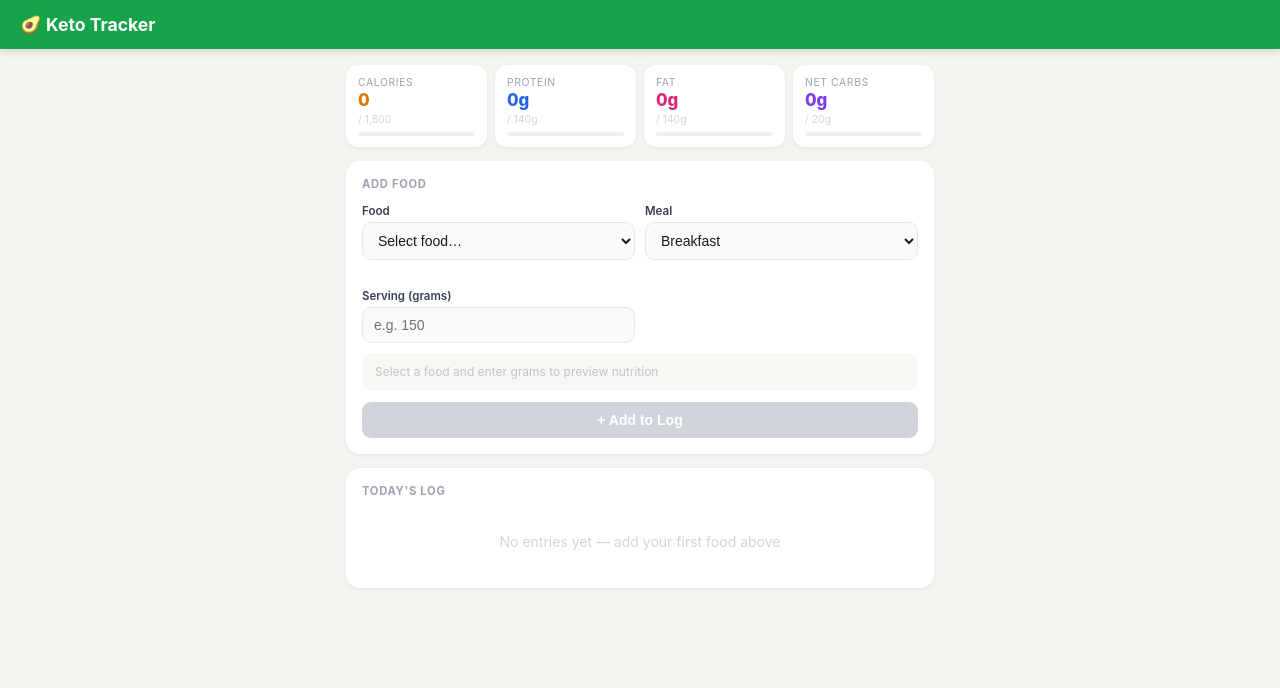
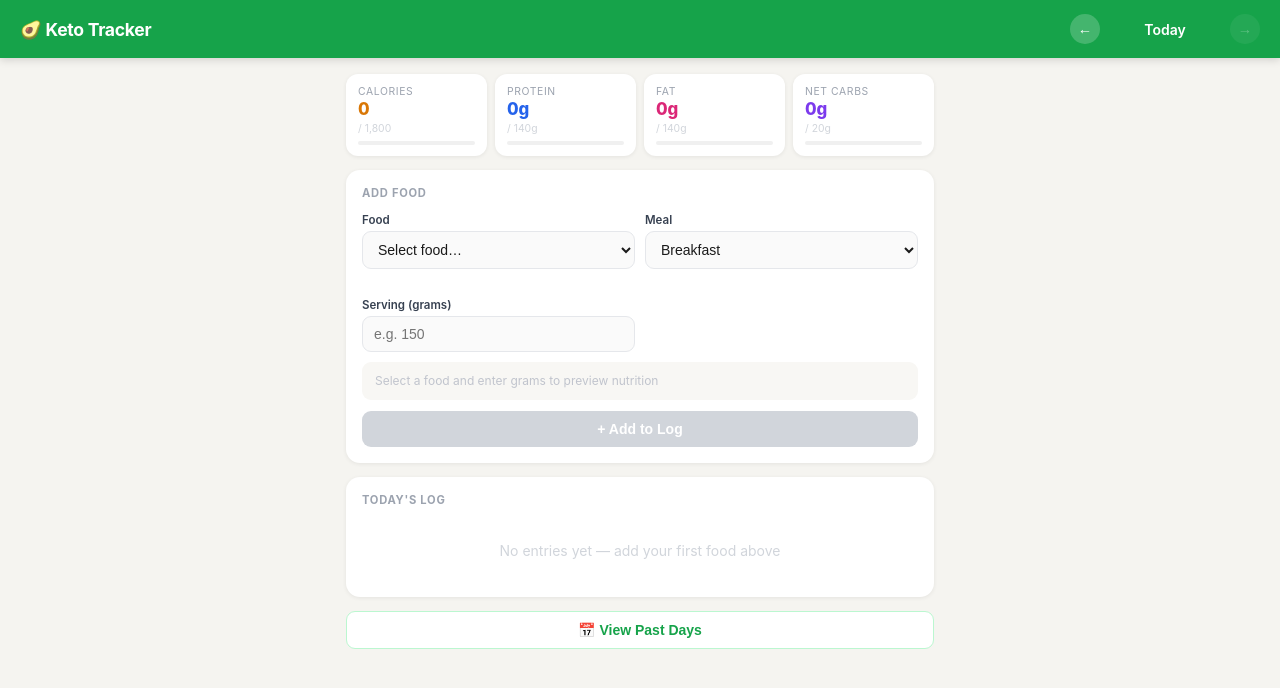
Before and after one commit to hazelugo/keto-tracker, a Vue app: page / in a window 1280 px wide. Shown: the top 688 px of the page. Built offline with nearby package versions, Linux system fonts and the light colour scheme; the HTML template or start-up script is replaced by a standard one.

Commit message:
wire all cmpnts into vueapp / added date nav

```diff
--- a/src/App.vue
+++ b/src/App.vue
@@ -1,22 +1,35 @@
 <template>
   <header>
     <h1>🥑 Keto Tracker</h1>
+    <div class="date-nav">
+      <button @click="store.shiftDate(-1)">&#8592;</button>
+      <span class="date-label">{{ dateLabel }}</span>
+      <button :disabled="store.isToday" @click="store.shiftDate(1)">
+        &#8594;
+      </button>
+    </div>
   </header>
+
   <main class="container">
     <MacroSummary />
     <AddFoodForm />
     <FoodLog />
+    <HistoryPanel />
   </main>
 </template>
 
 <script setup>
-import { onMounted } from "vue";
-import { useFoodLogStore } from "./stores/foodLog";
+import { computed, onMounted } from "vue";
+import { useFoodLogStore, formatDateLabel } from "./stores/foodLog";
 import MacroSummary from "./components/MacroSummary.vue";
 import AddFoodForm from "./components/AddFoodForm.vue";
 import FoodLog from "./components/FoodLog.vue";
+import HistoryPanel from "./components/HistoryPanel.vue";
 
 const store = useFoodLogStore();
+
+const dateLabel = computed(() => formatDateLabel(store.currentDate));
+
 onMounted(() => store.loadFromStorage());
 </script>
 
@@ -25,11 +38,50 @@ header {
   background: #16a34a;
   color: white;
   padding: 14px 20px;
+  display: flex;
+  align-items: center;
+  justify-content: space-between;
+  position: sticky;
+  top: 0;
+  z-index: 10;
   box-shadow: 0 2px 8px rgba(0, 0, 0, 0.15);
 }
 header h1 {
   font-size: 1.1rem;
   font-weight: 700;
+  letter-spacing: -0.3px;
+}
+.date-nav {
+  display: flex;
+  align-items: center;
+  gap: 10px;
+}
+.date-nav button {
+  background: rgba(255, 255, 255, 0.2);
+  border: none;
+  color: white;
+  width: 30px;
+  height: 30px;
+  border-radius: 50%;
+  cursor: pointer;
+  font-size: 0.9rem;
+  display: flex;
+  align-items: center;
+  justify-content: center;
+  transition: background 0.15s;
+}
+.date-nav button:hover:not(:disabled) {
+  background: rgba(255, 255, 255, 0.35);
+}
+.date-nav button:disabled {
+  opacity: 0.3;
+  cursor: not-allowed;
+}
+.date-label {
+  font-size: 0.875rem;
+  font-weight: 600;
+  min-width: 110px;
+  text-align: center;
 }
 .container {
   max-width: 620px;
```
